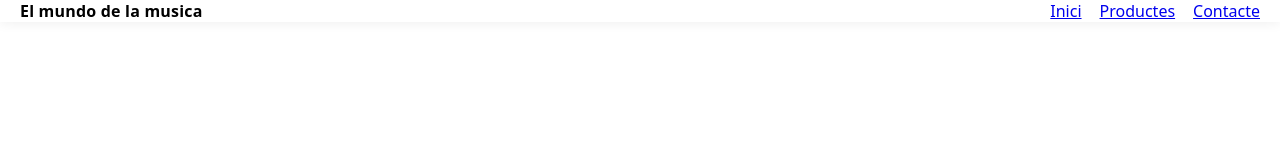
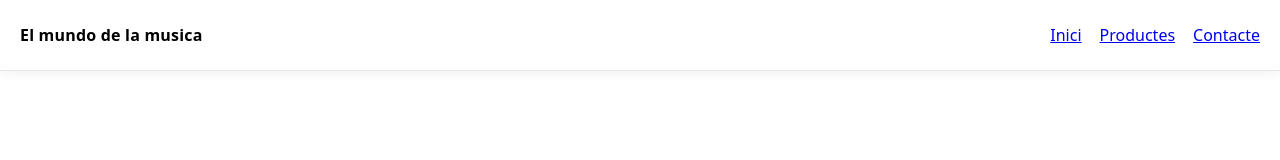
Before and after one commit to Fer206/DAM1M04-Exercici002, a plain HTML site: page index.html in a window 1280 px wide. Drawn offline with Linux system fonts and the light colour scheme.

Commit message:
Estilos terminados

```diff
--- a/global.css
+++ b/global.css
@@ -1,3 +1,11 @@
+:root {
+  --color-primari: #2a5ee8;
+  --color-secundari: #f5f8ff;
+  --color-text: #333;
+  --nav-h: 70px;
+  --glass-bg: rgba(255, 255, 255, 0.8);
+  --glass-bd: rgba(0, 0, 0, 0.1);
+}
 html, body {
     margin: 0;
     padding: 0;
@@ -5,6 +13,7 @@ html, body {
     color: #333
     blackground: linear-gradient(180deg, #e6f0ff 0%, #f9fbff 40%, #ffffff 100%);
 }
+/*Menu */
 .topnav{
   position: sticky;
   top: 0;
@@ -38,3 +47,19 @@ html, body {
     padding: 0;
     margin: 0;
 }
+/*Peu*/
+footer {
+     text-align: center;
+  padding: 20px;
+  background: var(--color-secundari);
+  color: #555;
+  margin-top: 40px;
+  font-size: 0.9rem;
+}
+
+/* --- Contenidor general --- */
+.container {
+  max-width: 1100px;
+  margin: 90px auto 0 auto; /* 90px per compensar el menú fix */
+  padding: 0 20px;
+}
```
